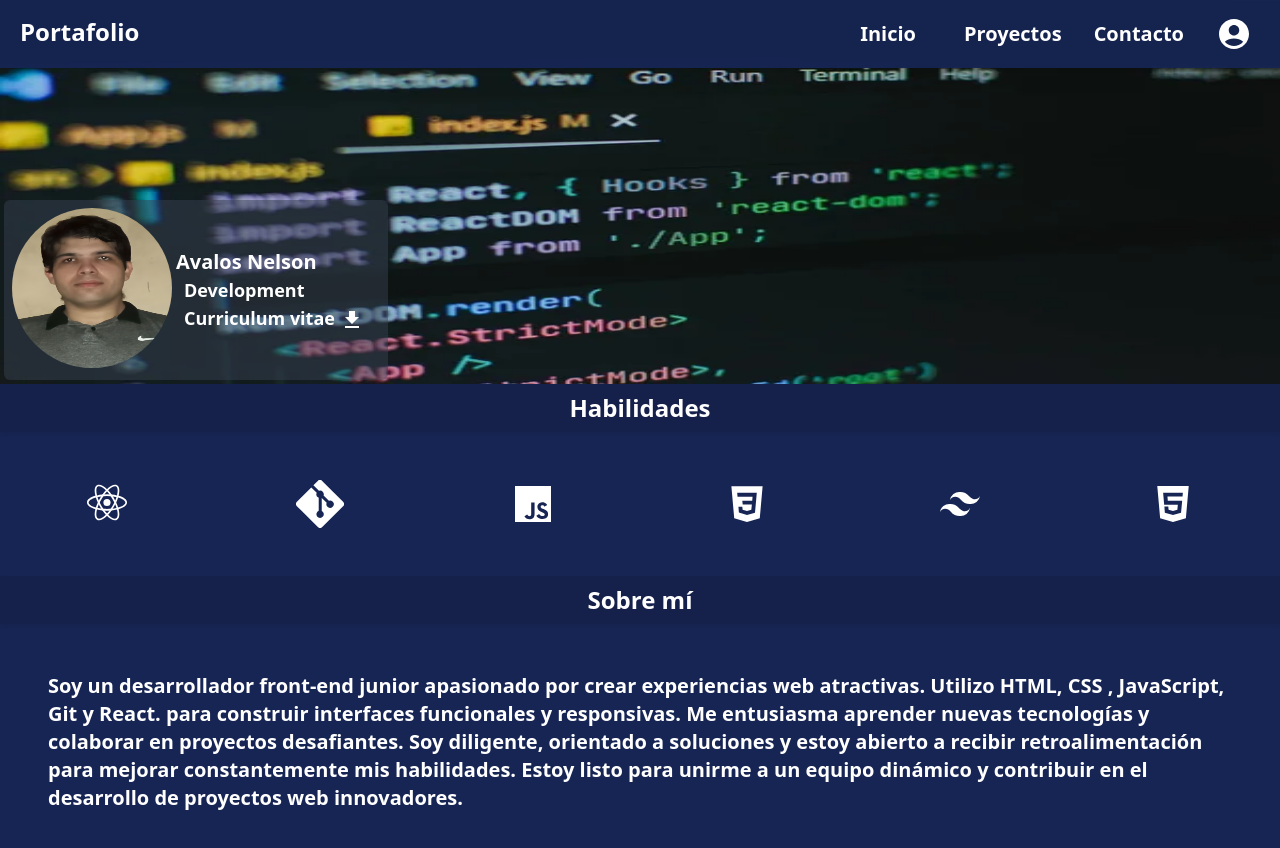
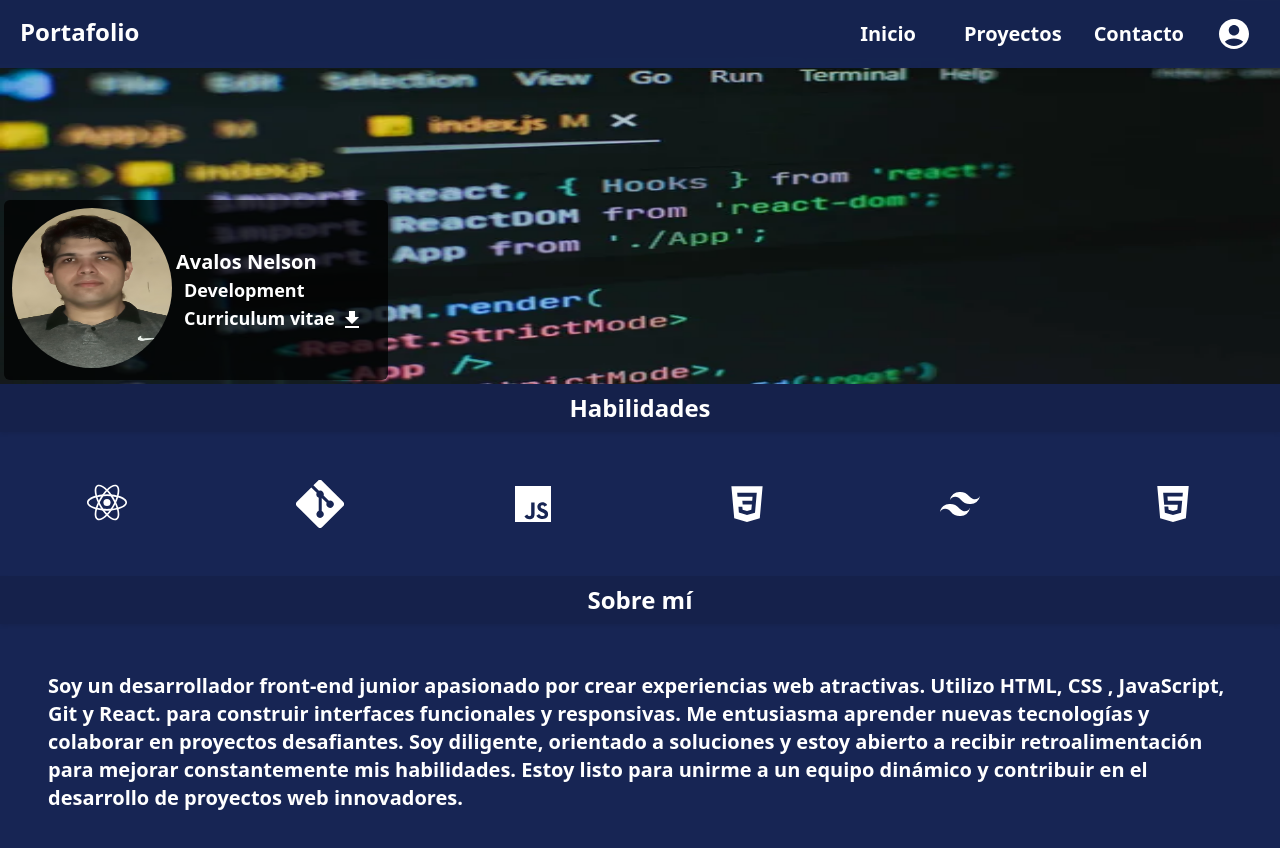
Before and after one commit to Nelson1499/portafolio, a React (Create React App) app: page /#/ in a window 1280 px wide. Shown: the top 848 px of the page. Built offline with nearby package versions, Linux system fonts and the light colour scheme; no server answers.

Commit message:
mejorando estilos de los proyect container

```diff
--- a/src/components/container/Covercontainer.jsx
+++ b/src/components/container/Covercontainer.jsx
@@ -9,7 +9,7 @@ const Covercontainer = () => {
     <div className="relative items-center">
       <img className="w-full h-96" src={cover} alt="cover" />
       <div className="absolute inset-x-0 bottom-0 p-1 md:m-auto">
-        <div className="flex p-2 bg-gray-700 bg-opacity-50 rounded md:w-96 w-full ">
+        <div className="flex p-2 bg-black bg-opacity-75 rounded md:w-96 w-full ">
           <img className="w-40 h-40 rounded-full" src={foto} alt="persona" />
           <div className="mx-1 py-10">
             <ul>
@@ -18,9 +18,9 @@ const Covercontainer = () => {
                 <ul className="px-2">
                   <li className="m-auto text-lg">Development</li>
                   <li className="flex m-auto">
-                    <span className="text-lg hover:text-blue-600 cursor-pointer" onClick={download}>
+                    <button className="text-lg active:text-emerald-600" onClick={download}>
                       Curriculum vitae <DownloadIcon  />
-                    </span>
+                    </button>
                   </li>
                 </ul>
               </li>
--- a/src/components/container/ProjectContainer.jsx
+++ b/src/components/container/ProjectContainer.jsx
@@ -25,7 +25,7 @@ const ProjectContainer = () => {
     <div className="text-center">
       <h3 className="text-2xl font-bold my-5">Mis proyectos</h3>
       <div className="flex">
-        <div className="grid grid-cols-1 md:grid-cols-3 lg:grid-cols-4 gap-2 mx-auto container">
+        <div className="grid grid-cols-1 md:grid-cols-1 lg:grid-cols-2 gap-2 mx-auto container">
           {projects.map((item, i) => (
             <div key={i} className="m-auto bg-slate-700 rounded ">
               <div
@@ -33,16 +33,16 @@ const ProjectContainer = () => {
                 onMouseEnter={() => handleMouseEnter(i)}
                 onMouseLeave={handleMouseLeave}
               >
-                <Carousel className="w-80 md:w-full">
+                <Carousel className="w-full">
                   {item.images.map((img, i) => (
                     <Carousel.Item key={i}>
-                      <img src={img.url} alt="project" className="w-80 h-96" />
+                      <img src={img.url} alt="project" className="w-full h-96 rounded-t" />
                     </Carousel.Item>
                   ))}
                 </Carousel>
 
                 {selectedProject === i && (
-                  <div className="absolute inset-0 flex items-center justify-center bg-black bg-opacity-50 text-white">
+                  <div className="absolute inset-0 flex items-center justify-center bg-black bg-opacity-75 text-white">
                     <div className="text-center">
                       <a
                         href={item.urlweb}
```
